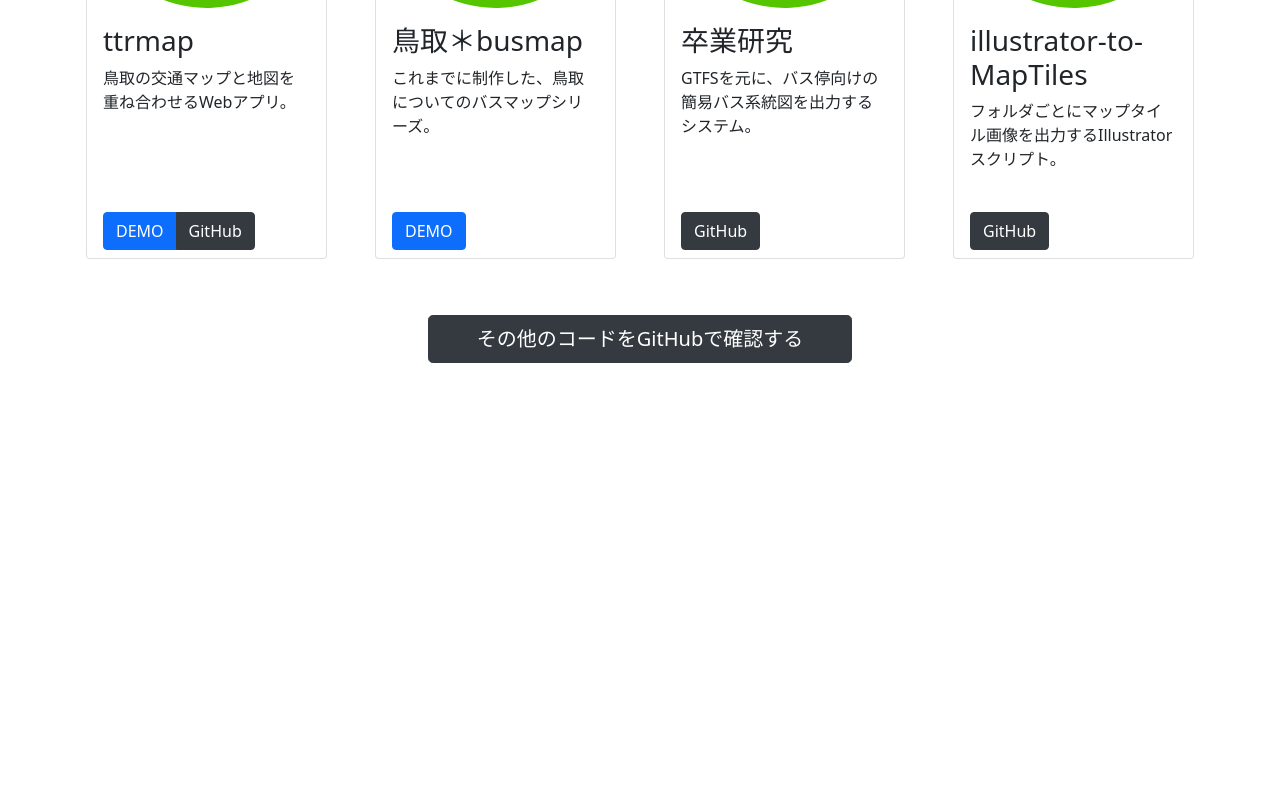
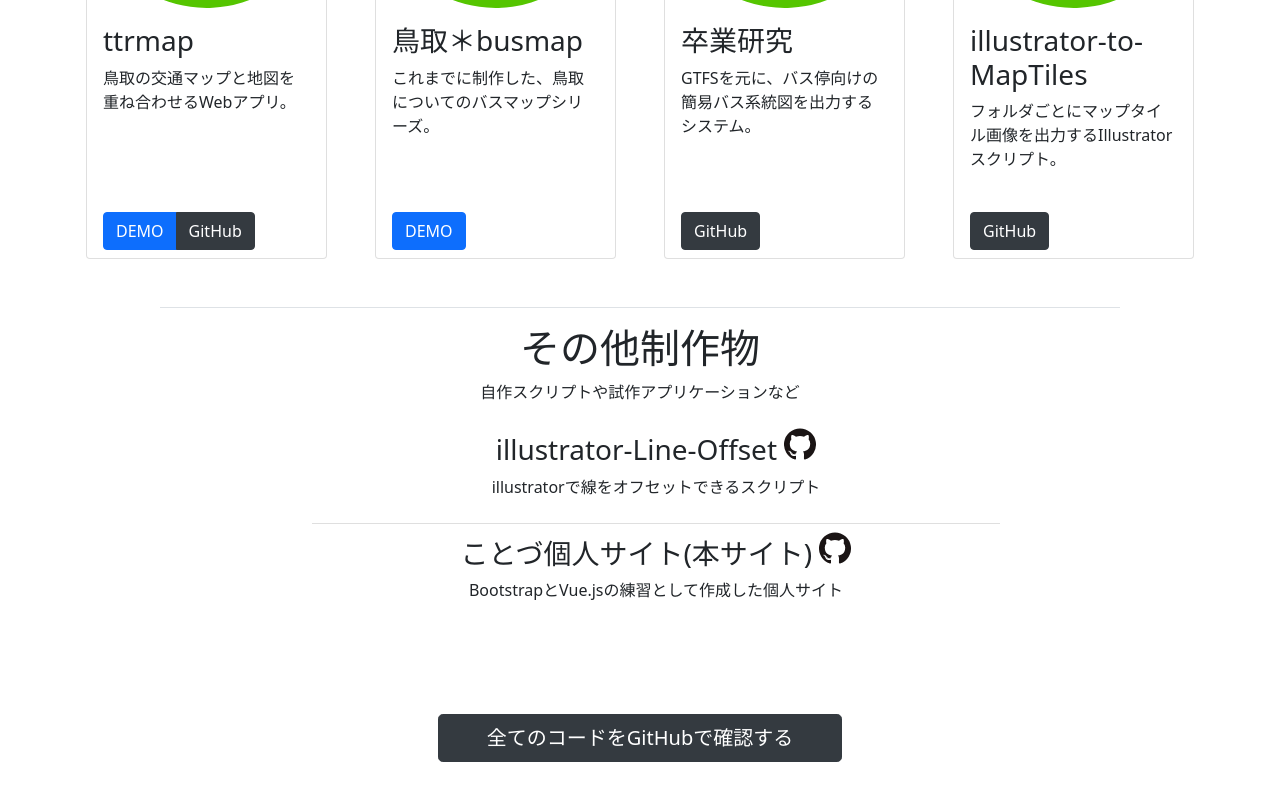
Before and after one commit to kotodu/kotodu.github.io, a Vue app: page /works in a window 1280 px wide. Shown: the part 464-1264 px from the top of the page. Before the commit the page ends 883 px from the top, so only its background shows below. Built offline with nearby package versions, Linux system fonts and the light colour scheme.

Commit message:
その他作品一覧コンポーネントの追加とそれに伴うデザイン調整

```diff
--- /dev/null
+++ b/src/components/WorkList.vue
@@ -0,0 +1,69 @@
+<template>
+    <div class="worklist">
+        <ul class="list-group-flush">
+            <li
+            class="list-group-item"
+            v-for="(work,i) in works"
+            :key="i"
+            >
+                <!-- ヘッダー -->
+                <!-- 2行で済ませたいので、タイトルの隣にリンクを配置 -->
+                <h3>
+                    {{work.name}}
+                    <a
+                    :href="work.url"
+                    class="text-decoration-none">
+                        <object
+                        type="image/svg+xml"
+                        data="/img/github.svg"
+                        width="32"
+                        height="32"></object>
+                    </a>
+                </h3>
+
+                <!-- 作品の1行説明 -->
+                <p
+                class=""
+                v-text="work.description"
+                />
+            </li>
+        </ul>
+    </div>
+</template>
+<script lang="ts">
+import Vue from 'vue'
+import { defineComponent, reactive, ref, computed } from "@vue/composition-api";
+import { component } from 'vue/types/umd';
+
+// 引数が特別な配列のため、型を指定
+// 本来はクラスを別に作成した方が良い
+/**
+ * WorkListの引数配列
+ */
+type WorkInfo = {
+    name:String,
+    description:String,
+    url:String
+};
+
+// 引数型の明示
+type Props = {
+    lists: Array<WorkInfo>
+};
+export default defineComponent({
+    props:{
+        lists:{
+            type:Array
+        },
+    },
+    setup(props:Props){
+        // 引数をそのまま取り込む
+        const works = computed(()=>{
+            return props.lists;
+        });
+        return {
+            works
+        }
+    }
+})
+</script>
--- a/src/views/Works.vue
+++ b/src/views/Works.vue
@@ -1,12 +1,18 @@
 <template>
     <div class="works">
-        <header class="text-center my-5">
-            <h1>制作物</h1>
+        <main>
+            <!-- 主な制作物 -->
+            <!-- ヘッダー -->
+            <div class="text-center my-5">
+                <h1>主な制作物</h1>
                 <p class="read">
                     ことづの制作した主な作品・アプリケーションについて
                 </p>
-        </header>
-        <main class="container">
+            </div>
+
+            <!-- 作品カード群 -->
+            <!-- PCからだと4つまで横に並ぶ。モバイルは1つずつ -->
+            <div class="container my-5">
                 <div class="row g-5">
                     <work-card
                     title="ttrmap"
@@ -34,6 +40,24 @@
                     githubURL="https://github.com/kotodu/illustrator-to-MapTiles"
                     />
                 </div>
+            </div>
+
+            <!-- その他制作物 -->
+            <div
+            class="my-5 py-3 mx-auto text-center w-75 border-top">
+                <!-- ヘッダー -->
+                <div class="mx-auto">
+                    <h1>その他制作物</h1>
+                    <p class="read">自作スクリプトや試作アプリケーションなど</p>
+                </div>
+
+                <!-- リスト -->
+                <div class="w-75 mx-auto">
+                    <work-list
+                    :lists="otherWorks"
+                    />
+                </div>
+            </div>
         </main>
         <footer class="text-center my-5">
             <a
@@ -43,7 +67,7 @@
                 type="button"
                 class="btn btn-dark btn-lg px-5 my-2"
                 >
-                    その他のコードをGitHubで確認する
+                    全てのコードをGitHubで確認する
                 </button>
             </a>
         </footer>
@@ -54,17 +78,44 @@ import Vue from 'vue';
 import { defineComponent, reactive, ref, computed } from "@vue/composition-api";
 import { component } from 'vue/types/umd';
 
-import WorkCard from '@/components/WorkCard.vue'
+// コンポーネントのインポート
+import WorkCard from '@/components/WorkCard.vue';
+import WorkList from '@/components/WorkList.vue'
+
+// 本当はクラスを別に作成した方が良い
+/**
+ * worklistの引数配列型
+ */
+type WorkInfo = {
+    name:String,
+    description:String,
+    url:String
+};
 
 export default defineComponent({
     setup(){
-        const l1 = ["a","b"];
+        /**
+         * worklistの引数に使う配列
+         */
+        const otherWorks = Array<WorkInfo>(
+            {
+                name:"illustrator-Line-Offset",
+                description:"illustratorで線をオフセットできるスクリプト",
+                url:"https://github.com/kotodu/illustrator-Line-Offset"
+            },
+            {
+                name:"ことづ個人サイト(本サイト)",
+                description:"BootstrapとVue.jsの練習として作成した個人サイト",
+                url:"https://github.com/kotodu/kotodu.github.io"
+            }
+        );
         return {
-            l1
+            otherWorks
         }
     },
     components:{
-        WorkCard
+        WorkCard,
+        WorkList
     }
 })
 </script>
```
Lines whose indentation alone changed are shown as unchanged.
